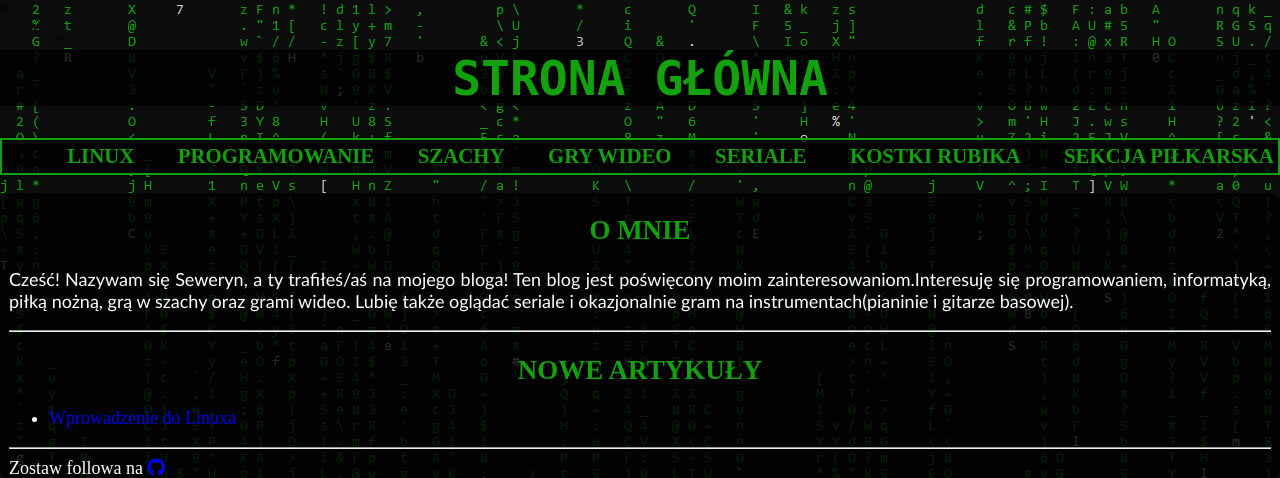
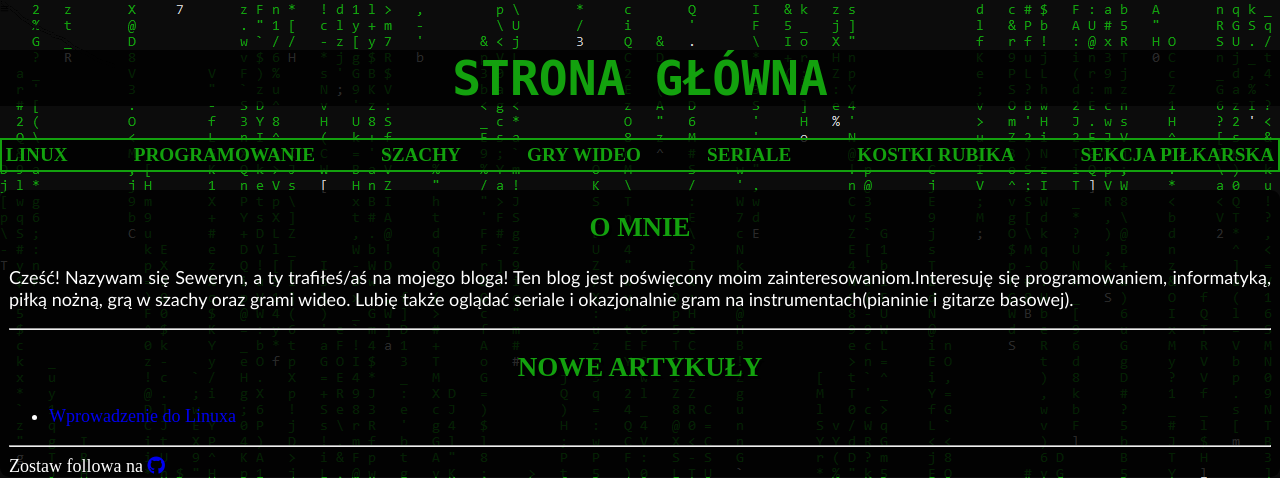
Before and after one commit to sewe2000/blog, a PHP site: page / in a window 1280 px wide. Shown: the top 478 px of the page. Run offline with PHP 8.4, Linux system fonts and the light colour scheme; some libraries are stand-ins or nearby versions.

Commit message:
Fixed navigation bar bug

```diff
--- a/stylesheets/style.css
+++ b/stylesheets/style.css
@@ -50,7 +50,7 @@ figcaption{
 .topics-pane{
 	background-color: var(--alpha-black);
 	font-weight: bold;
-	font-size: 1.3em;
+	font-size: 1.2em;
 	display: flex;
 	border: 2px solid var(--hacker-green); /* Hacker green */
 	padding: 0.2em;
@@ -73,6 +73,9 @@ a{
 	text-decoration: none;
 }
 
+.close{
+	display: none;
+}
 
 .central-pane{
 	background-color: var(--alpha-black);
```
